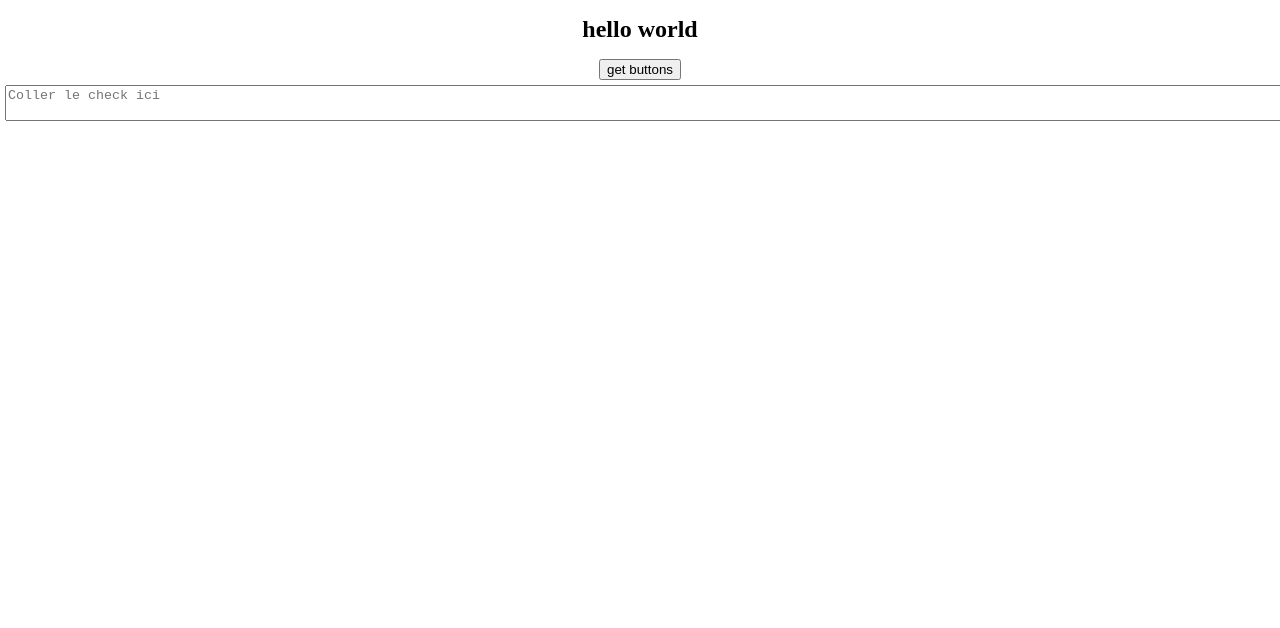
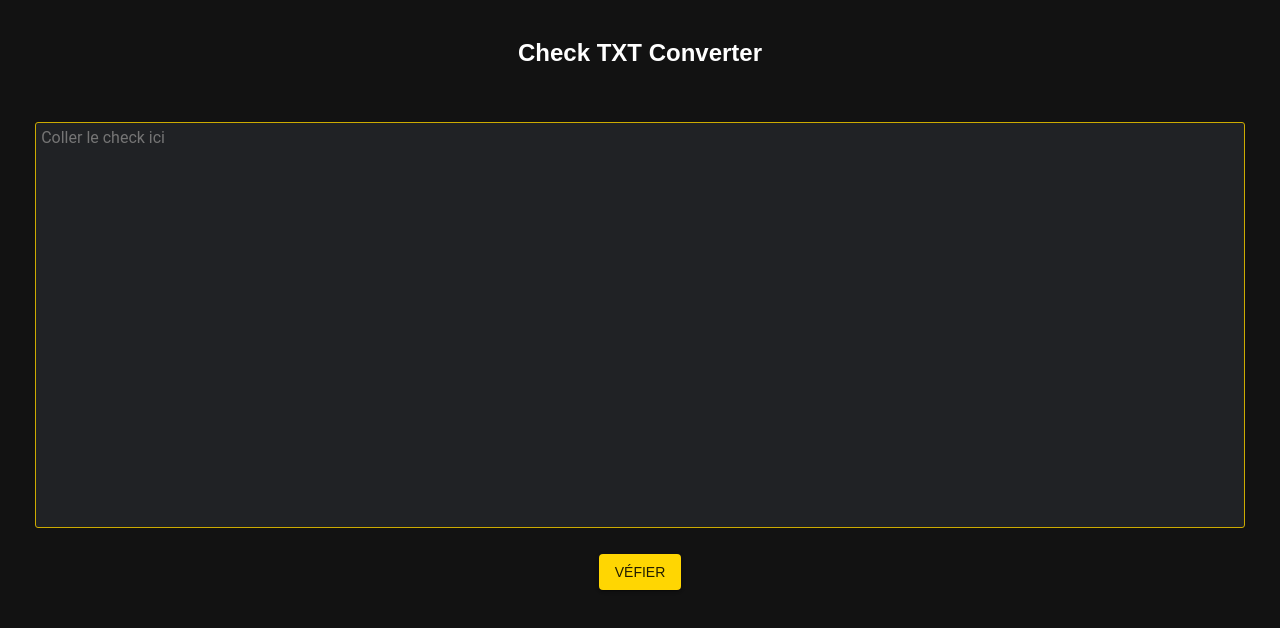
Before and after one commit to Julien9969/Chrome-extension, a React app: page / in a window 1280 px wide. Shown: the top 628 px of the page. Built offline with nearby package versions, Linux system fonts and the light colour scheme.

Commit message:
conversion to clas start

```diff
--- a/package.json
+++ b/package.json
@@ -17,6 +17,9 @@
     "url": "https://github.com/chibat/chrome-extension-typescript-starter.git"
   },
   "dependencies": {
+    "@emotion/react": "^11.11.0",
+    "@emotion/styled": "^11.11.0",
+    "@mui/material": "^5.12.3",
     "react": "^18.2.0",
     "react-dom": "^18.2.0"
   },
--- a/src/app/App.css
+++ b/src/app/App.css
@@ -3,16 +3,16 @@ html, body {
     padding: 0;
 }
 
-
 #title {
+    margin: 2%;
     font-size: 1.5em;
     text-align: center;
-    color: #000000;
 }
 
 .container {
     min-width: 500px;
     min-height: 600px;
+    padding: 10px;
 }
 
 .flex-column {
@@ -20,17 +20,37 @@ html, body {
     flex-direction: column;
     align-items: center;
     justify-content: flex-start;
-    /* padding: 0.5%; */
 }
 
 #text-container {
+    padding: 2%;
     width: 100%;
     height: 100%;
-    margin: 0 20px 0 20px;
+    flex-grow: 1;
+    display: flex;
 }
 
 .text-area {
-    margin: 5px 5px 5px 5px;
-    flex-grow: 1;
     width: 100%;
+    background-color: #202225;
+    color: white;
+    border-radius: 3px;
+    border-color: #ccab01;
+    outline-color: #ccab01;
+
+    resize: none;
+    font-family: 'Roboto', sans-serif;
+    font-size: 16px;
+    padding: 5px;
 }
+
+.text-area:focus {
+    border-color: #ffd602;
+    outline: 1px solid #ffd602;
+}
+
+#error-msg {
+    color: red;
+    margin: 5px 0 10px 0;
+    padding: 0;
+}
--- a/src/app/App.tsx
+++ b/src/app/App.tsx
@@ -1,7 +1,12 @@
-import React from "react";
+import React, { useState } from "react";
+import { Button } from "@mui/material";
 import "./App.css";
 
 const App = () => {
+    const [text, setText] = useState('');
+    let isCheckValid = false;
+    let entryError = false;
+
     const getbuttons = () => {
         chrome.tabs.query({ active: true, currentWindow: true }, function(tabs) {
             const tab = tabs[0];
@@ -22,13 +27,30 @@ const App = () => {
         });
     }
 
+    const performCheck = () => {
+        const lines = text.split('\n');
+        console.log(lines);
+    }
+
+    const handleTextChange = (event: any) => {
+        setText(event.target.value);
+        const lines = text.split('\n');
+        console.log(lines);
+        isCheckValid = false;
+    }
+
     return (
         <div className="container flex-column">
-            <h1 id="title"> hello world </h1>
-            <button onClick={getbuttons}>get buttons</button>
+            <h1 id="title">Check TXT Converter</h1>
             <div id="text-container">
-                <textarea className="text-area" placeholder="Coller le check ici"></textarea>
+                <textarea value={text} onChange={handleTextChange} className="text-area" placeholder="Coller le check ici"></textarea>
             </div>
+            <div>
+                { entryError ? <p id="error-msg">TODO error messages</p> : null }
+
+            </div>
+            <Button variant="contained" onClick={performCheck}>Véfier</Button>
+            {/* <Button variant="contained" onClick={getbuttons}>get buttons</Button> */}
         </div>
     );
 }
--- a/src/index.tsx
+++ b/src/index.tsx
@@ -1,12 +1,18 @@
 import { createRoot } from "react-dom/client";
 import React from "react";
 import App from "./app/App";
+import { ThemeProvider } from '@mui/material/styles';
+import CssBaseline from '@mui/material/CssBaseline';
+import theme from './theme';
 
 
 const root = createRoot(document.getElementById("root")!);
 
 root.render(
-    <React.StrictMode>
+  <React.StrictMode>
+    <ThemeProvider theme={theme}>
+      <CssBaseline />
       <App />
-    </React.StrictMode>
+    </ThemeProvider>
+  </React.StrictMode>
 );
--- /dev/null
+++ b/src/interfaces/check-line.ts
@@ -0,0 +1,5 @@
+export interface CheckLines {
+    timing: [number];
+    category: number;
+    description?: string;
+}
--- /dev/null
+++ b/src/theme.ts
@@ -0,0 +1,19 @@
+import { createTheme } from '@mui/material/styles';
+
+const theme = createTheme({
+  palette: {
+    mode: 'dark',
+    primary: {
+      main: '#ffd602',
+    },
+    secondary: {
+      main: '#ffd602',
+    },
+  },
+  typography: {
+    fontFamily: 'Arial, sans-serif',
+    fontSize: 14,
+  },
+});
+
+export default theme;
```
Also changed, not shown: 1 other file (tests, documents, lock files or other folders).
